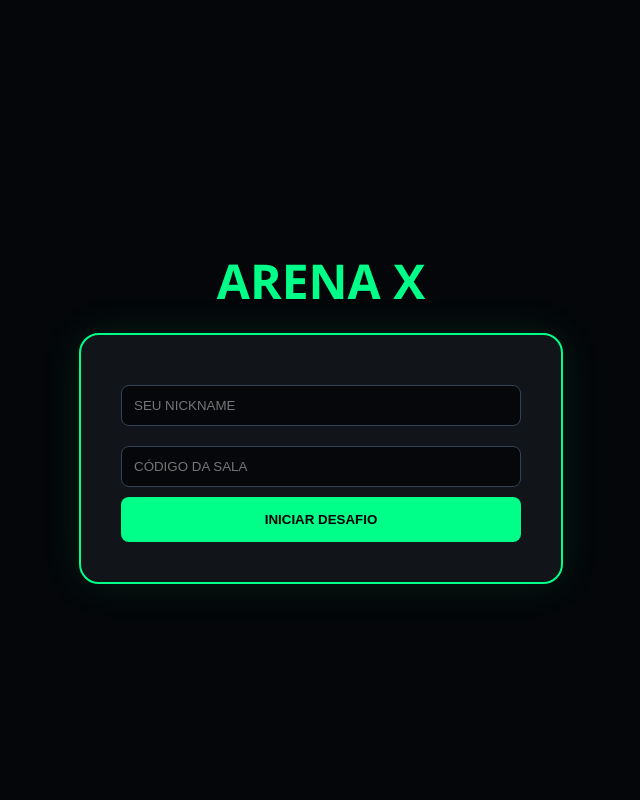
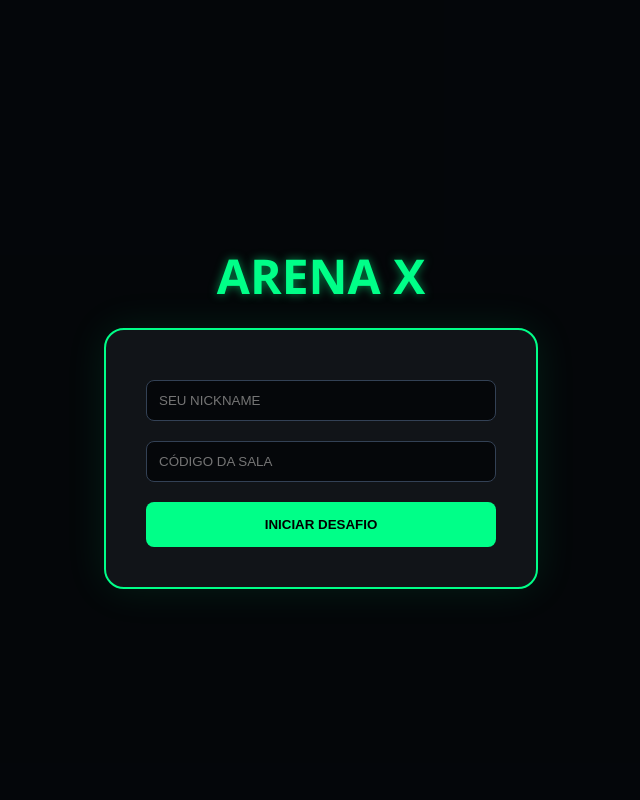
Before and after one commit to digitalcontaweb-spec/Jogo_da_Velha, a Flask app: page / in a window 1280 px wide. Shown: the whole page, without its empty margins (319-959 px from the left). Run offline with Flask 3, Linux system fonts and the light colour scheme; some libraries are stand-ins or nearby versions.

Commit message:
Update style.css

```diff
--- a/static/style.css
+++ b/static/style.css
@@ -3,37 +3,38 @@ body {
     margin: 0; display: flex; align-items: center; justify-content: center; height: 100vh; overflow: hidden;
 }
 
-/* INTRODUÇÃO PROFISSIONAL */
+/* INTRODUÇÃO - Z-INDEX MÁXIMO PARA NÃO PISCAR */
 #intro {
-    position: fixed; inset: 0; background: #000; z-index: 2000;
+    position: fixed; inset: 0; background: #000; z-index: 9999;
     display: flex; flex-direction: column; align-items: center; justify-content: center;
 }
 .symbol-pulse { font-size: 10rem; color: #00ff88; text-shadow: 0 0 30px #00ff88; animation: pulse 2s infinite; font-weight: bold; }
 @keyframes pulse { 0%, 100% { transform: scale(1); } 50% { transform: scale(1.1); opacity: 0.7; } }
 .skip-btn {
     margin-top: 30px; background: transparent; border: 1px solid #00ff88;
-    color: #00ff88; padding: 10px 20px; cursor: pointer; border-radius: 5px; font-weight: bold;
+    color: #00ff88; padding: 10px 20px; cursor: pointer; border-radius: 5px; font-weight: bold; z-index: 10000;
 }
 
-/* MODAIS CENTRALIZADOS (LOGIN E REGRAS) */
-#setup, #rules-modal { position: fixed; inset: 0; background: rgba(5,7,10,0.98); display: flex; flex-direction: column; align-items: center; justify-content: center; z-index: 1000; }
+/* MODAIS - DESIGN GEOMÉTRICO CENTRALIZADO */
+#setup, #rules-modal { position: fixed; inset: 0; background: rgba(5,7,10,0.95); display: flex; flex-direction: column; align-items: center; justify-content: center; z-index: 5000; }
 .modal-box {
     background: #111418; border: 2px solid #00ff88; padding: 40px; border-radius: 20px;
-    text-align: center; width: 90%; max-width: 400px; box-shadow: 0 0 40px rgba(0,255,136,0.1);
+    text-align: center; width: 350px; box-shadow: 0 0 40px rgba(0,255,136,0.1);
 }
-.logo-title { color: #00ff88; font-size: 3rem; margin-bottom: 20px; }
+.logo-title { color: #00ff88; font-size: 3rem; margin-bottom: 20px; text-shadow: 0 0 10px rgba(0,255,136,0.5); }
 input { width: 100%; padding: 12px; margin: 10px 0; border-radius: 8px; border: 1px solid #334155; background: #05070a; color: #fff; box-sizing: border-box; }
-.btn-main { width: 100%; background: #00ff88; color: #000; border: none; padding: 15px; border-radius: 8px; font-weight: bold; cursor: pointer; }
+.btn-main { width: 100%; background: #00ff88; color: #000; border: none; padding: 15px; border-radius: 8px; font-weight: bold; cursor: pointer; margin-top: 10px; }
 
 /* REGRAS */
-.rules-list { text-align: left; color: #cbd5e1; line-height: 1.6; margin: 20px 0; padding-left: 20px; }
+.rules-list { text-align: left; color: #cbd5e1; font-size: 0.9rem; line-height: 1.6; margin: 20px 0; padding-left: 15px; }
 
 /* ARENA DE JOGO */
 .scoreboard { display: flex; align-items: center; gap: 40px; background: #111418; padding: 15px 30px; border-radius: 12px; border: 1px solid #1f2937; margin-bottom: 20px; }
 .side div { font-size: 2.5rem; color: #00ff88; font-weight: bold; }
 .timer { color: #ef4444; font-weight: bold; margin-bottom: 10px; font-size: 1.2rem; }
 .grid { display: grid; grid-template-columns: repeat(3, 110px); gap: 12px; padding: 12px; background: #0f172a; border-radius: 15px; border: 1px solid #00ff88; position: relative; }
-.cell { width: 110px; height: 110px; background: #1e293b; border-radius: 8px; display: flex; align-items: center; justify-content: center; font-size: 3rem; cursor: pointer; }
+.cell { width: 110px; height: 110px; background: #1e293b; border-radius: 8px; display: flex; align-items: center; justify-content: center; font-size: 3.5rem; cursor: pointer; transition: 0.2s; }
+.cell:hover { background: #334155; }
 
 #result-overlay { position: absolute; inset: 0; background: rgba(15,23,42,0.95); display: flex; flex-direction: column; align-items: center; justify-content: center; z-index: 100; border-radius: 12px; }
 .btn-rev { background: #00ff88; color: #000; border: none; padding: 10px 20px; border-radius: 5px; font-weight: bold; cursor: pointer; margin: 5px; }
```
